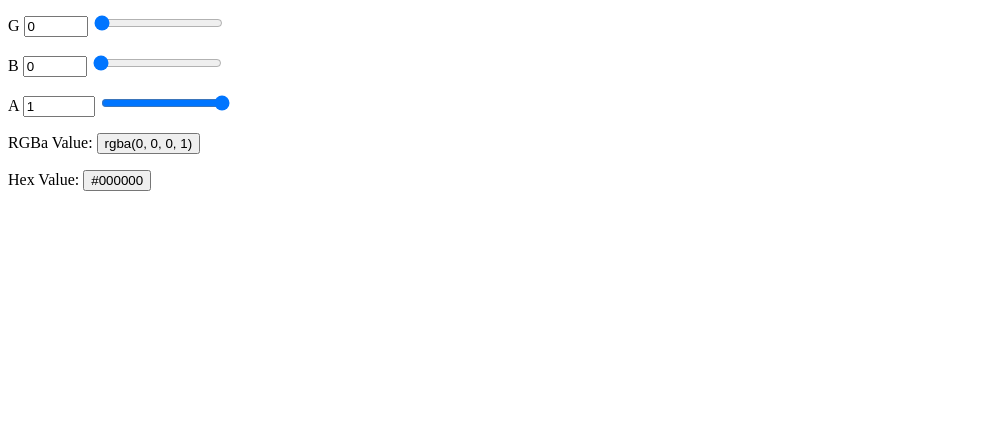
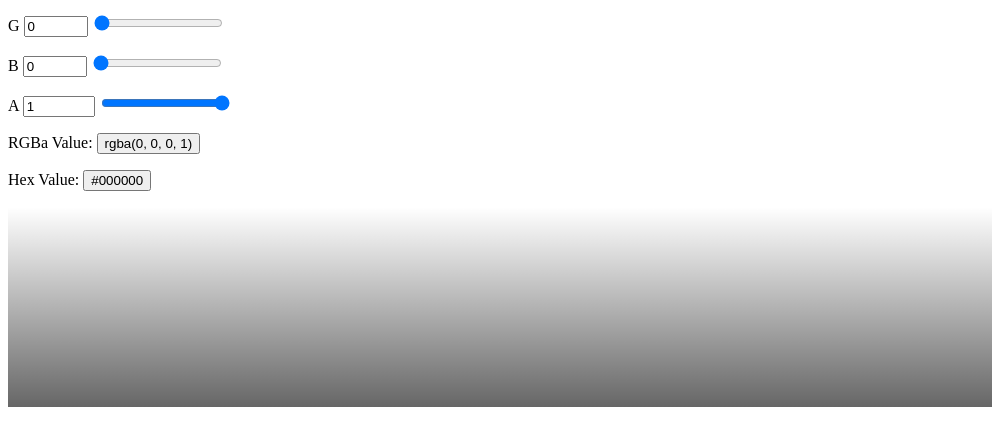
Before and after one commit to blakeworsley/electron-color, an Electron app: page app/index.html in a window 1000 px wide. Shown: the part 107-552 px from the top of the page. Drawn offline with Linux system fonts and the light colour scheme.

Commit message:
css gradient in main window

```diff
--- a/app/css/index.css
+++ b/app/css/index.css
@@ -4,3 +4,27 @@
   border: 3px solid #777;
   padding: 5px;
 }
+
+.gradient {
+  width: 100%;
+  height: 200px;
+  position: relative;
+}
+
+.gradient-color, .gradient-white, .gradient-black {
+  width: 100%;
+  height: 100%;
+  position: absolute;
+  top: 0;
+  opacity: 60%;
+}
+.gradient-white {
+  background-image: -webkit-linear-gradient(#FFFFFF 0%, rgba(255,255,255,0.00) 100%);
+  background-image: -o-linear-gradient(#FFFFFF 0%, rgba(255,255,255,0.00) 100%);
+  background-image: linear-gradient(#FFFFFF 0%, rgba(255,255,255,0.00) 100%);
+}
+.gradient-black {
+  background-image: -webkit-linear-gradient(rgba(0,0,0,0.00) 0%, #000000 100%);
+  background-image: -o-linear-gradient(rgba(0,0,0,0.00) 0%, #000000 100%);
+  background-image: linear-gradient(rgba(0,0,0,0.00) 0%, #000000 100%);
+}
--- a/app/index.html
+++ b/app/index.html
@@ -31,6 +31,13 @@
     <p class='hex-container'>Hex Value:
       <button class='hex-value-button'><span class='hex-value'>#000000</span></button>
     </p>
+
+    <section class='gradient'>
+      <div class='gradient-white'></div>
+      <div class='gradient-color'></div>
+      <div class='gradient-black'></div>
+    </section>
+
     <script src="jquery.js"></script>
     <script>
       try { $ = jQuery = module.exports; } catch(e) {}
--- a/app/script.js
+++ b/app/script.js
@@ -1,6 +1,7 @@
 const { clipboard } = require('electron');
 
 const $bodyBackground = $('.body-background');
+const $gradientColor = $('.gradient-color');
 const $rgbaValue = $('.rgba-value');
 const $hexValue = $('.hex-value');
 const $hexContainer = $('.hex-container');
@@ -45,13 +46,11 @@ $alphaValueInputSlider.on('change', () => handleIndividualColorValue($alphaValue
 $rgbaValue.on('click', function() {
   clipboard.writeText($rgbaValue.text().trim());
   $rgbaContainer.addClass('rgba-copied');
-  debugger;
 });
 
 $hexValueButton.on('click', function() {
   clipboard.writeText($hexValueButton.text().trim());
   $hexContainer.addClass('hex-copied');
-  debugger;
 });
 
 function rgbToHex(rgb){
@@ -75,11 +74,19 @@ function updateColor(){
   let blue = $blueValueInput.val();
   let alpha = $alphaValueInput.val();
   let rgba = `rgba(${red}, ${green}, ${blue}, ${alpha})`;
+  let hex = rgbToHex(rgba);
   updateBackgroundColor(red, green, blue);
-  let hex = rgbToHex(rgba);
+  updateGradientColor(red, green, blue, hex);
   $hexValue.html(hex);
 }
 
 function updateBackgroundColor(red, green, blue) {
   $bodyBackground.css({'background-color': `rgba(${red}, ${green}, ${blue}, 0.5)`});
 }
+
+function updateGradientColor(red, green, blue, hex) {
+  const gradient = `linear-gradient(-270deg, rgba(${red},${green},${blue}, 0) 0%, ${hex} 100%)`
+  $gradientColor.css({'background-image': gradient});
+  // background-image: linear-gradient(-90deg, rgba(255,0,0,0.00) 0%, #FF0000 100%);
+
+}
```
